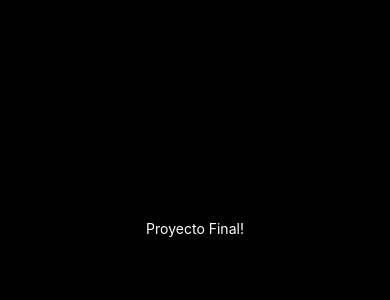
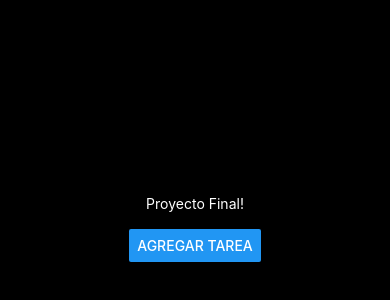
Before and after one commit to PillB/App_Development_Coderhouse, a React Native app in the folder proyecto_final/: screen / in a window 390 px wide. Shown: the part 194-494 px from the top of the page. Built offline with nearby package versions, Linux system fonts and the light colour scheme.

Commit message:
Add Button and List

```diff
--- a/proyecto_final/App.js
+++ b/proyecto_final/App.js
@@ -1,11 +1,13 @@
 import { StatusBar } from 'expo-status-bar';
-import { StyleSheet, Text, View } from 'react-native';
+import { StyleSheet, Text, View, TextInput, Button, Pressable } from 'react-native';
 
 export default function App() {
   return (
     <View style={styles.container}>
       <Text style={styles.text}>Proyecto Final!</Text>
       <StatusBar style="auto" />
+      <TextInput placeholder='Ingrese una tarea'/>
+      <Button title='Agregar Tarea'/>
     </View>
   );
 }
```
